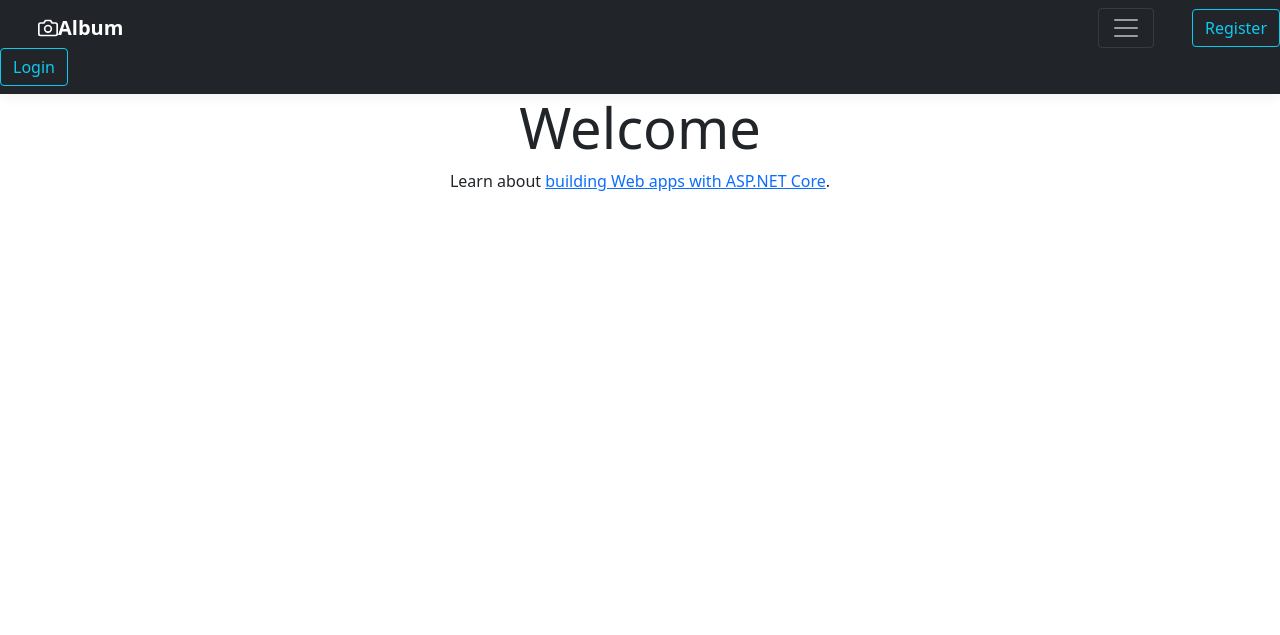
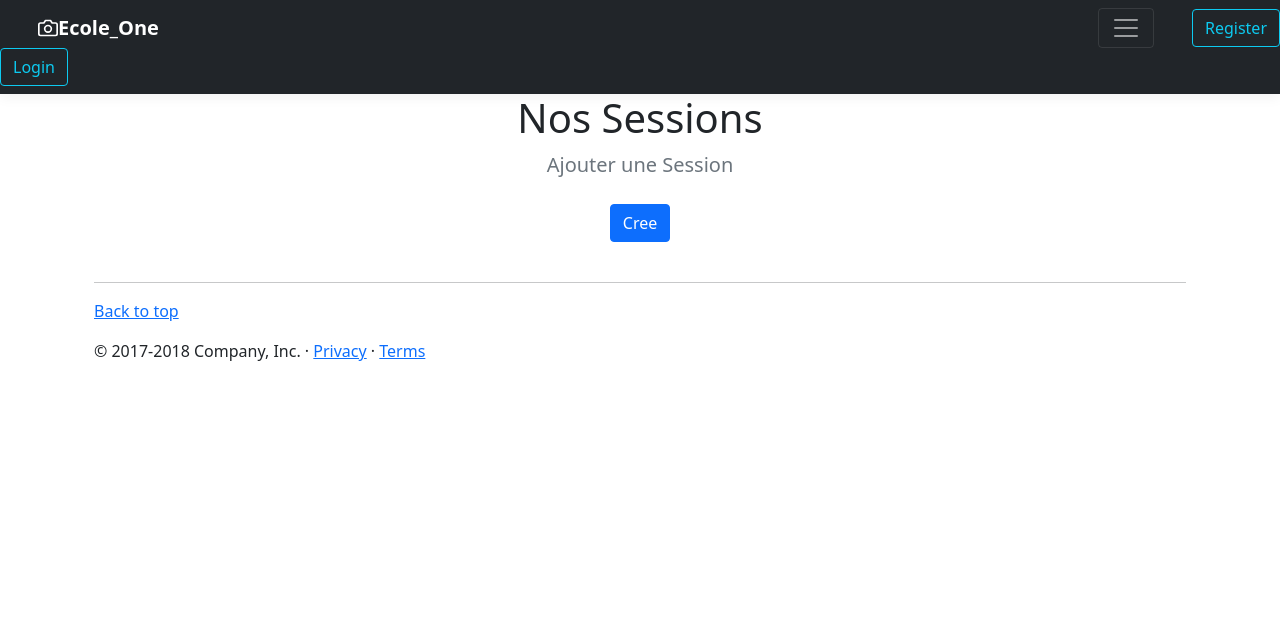
Before and after one commit to Paulmgt/AppScolaritePlus, an ASP.NET Core app: page / in a window 1280 px wide. Shown: the top 635 px of the page. Run offline with ASP.NET Core 8, Linux system fonts and the light colour scheme; style sheets or scripts are compiled from the project's sources; some libraries are stand-ins or nearby versions.

Commit message:
Bootstrap ajout 18h00

```diff
--- a/AppScolaritePlus/Controllers/SessionsFormationsController.cs
+++ b/AppScolaritePlus/Controllers/SessionsFormationsController.cs
@@ -48,7 +48,7 @@
         // GET: SessionsFormations/Create
         public IActionResult Create()
         {
-            ViewData["ParcoursId"] = new SelectList(_context.Parcours, "Id", "Id");
+            ViewData["ParcoursId"] = new SelectList(_context.Parcours, "Id", "Intitule");
             return View();
         }
 
--- a/AppScolaritePlus/Program.cs
+++ b/AppScolaritePlus/Program.cs
@@ -45,7 +45,7 @@
 
 app.MapControllerRoute(
     name: "default",
-    pattern: "{controller=Home}/{action=Index}/{id?}");
+    pattern: "{controller=SessionsFormations}/{action=Index}/{id?}");
 app.MapRazorPages();
 
 app.Run();
--- a/AppScolaritePlus/Views/Parcours/Index.cshtml
+++ b/AppScolaritePlus/Views/Parcours/Index.cshtml
@@ -41,7 +41,7 @@
                       <a asp-action="Delete"  asp-route-id="@item.Id" class="btn btn-sm btn-outline-secondary">Delete</a>
 
                     </div>
-                    <small class="text-muted">9 mins</small>
+                    <small class="text-muted"></small>
                   </div>
                 </div>
               </div>
--- a/AppScolaritePlus/Views/SessionsFormations/Index.cshtml
+++ b/AppScolaritePlus/Views/SessionsFormations/Index.cshtml
@@ -5,50 +5,82 @@
     Layout = "~/Views/Shared/_Layout.cshtml";
 }
 
-<h1>Index</h1>
 
-<p>
-    <a asp-action="Create">Nouvelles Session</a>
-</p>
-<table class="table">
-    <thead>
-        <tr>
-            <th>
-                @Html.DisplayNameFor(model => model.Nom)
-            </th>
-            <th>
-                @Html.DisplayNameFor(model => model.DateDebut)
-            </th>
-            <th>
-                @Html.DisplayNameFor(model => model.DateFin)
-            </th>
-            <th>
-                @Html.DisplayNameFor(model => model.Parcours)
-            </th>
-            <th></th>
-        </tr>
-    </thead>
-    <tbody>
-@foreach (var item in Model) {
-        <tr>
-            <td>
-                @Html.DisplayFor(modelItem => item.Nom)
-            </td>
-            <td>
-                @Html.DisplayFor(modelItem => item.DateDebut)
-            </td>
-            <td>
-                @Html.DisplayFor(modelItem => item.DateFin)
-            </td>
-            <td>
-                @Html.DisplayFor(modelItem => item.Parcours.Intitule)
-            </td>
-            <td>
-                <a asp-action="Edit" asp-route-id="@item.Id">Edit</a> |
-                <a asp-action="Details" asp-route-id="@item.Id">Details</a> |
-                <a asp-action="Delete" asp-route-id="@item.Id">Delete</a>
-            </td>
-        </tr>
-}
-    </tbody>
-</table>
+
+
+ <main role="main">
+
+     <section class="jumbotron text-center">
+        <div class="container">
+          <h1 class="jumbotron-heading">Nos Sessions</h1>
+          <p class="lead text-muted">Ajouter une Session</p>
+          <p>
+            <a asp-action="Create" class="btn btn-primary my-2">Cree</a>
+
+          </p>
+        </div>
+      </section>
+      <!-- Marketing messaging and featurettes
+      ================================================== -->
+      <!-- Wrap the rest of the page in another container to center all the content. -->
+
+      <div class="container marketing">
+
+        <!-- Three columns of text below the carousel -->
+        <div class="row">
+
+               @foreach (var item in Model.Take(2))
+    {
+          <div class="col-lg-4" style="align-content:center;">
+
+            <img class="rounded-circle" src="~/LogosParcours/@item.Parcours?.Logo" alt="@item.Parcours?.Logo" width="140" height="140">
+            <h2>@item.Parcours?.Intitule</h2>
+            <p>@item.Parcours.Resume</p>
+                <p><a class="btn btn-secondary"  asp-controller="Parcours" asp-action="Details" role="button">View details »</a></p>
+            </div>
+    }
+          </div><!-- /.col-lg-4 -->
+
+          <!-- START THE FEATURETTES -->
+
+        <hr class="featurette-divider">
+
+
+        <div class="row featurette">
+
+            @foreach (var item in Model)
+
+            {
+                <div class="col-md-7">
+            <h2 class="featurette-heading">@item.Parcours?.Intitule <span class="text-muted">Du @item.DateDebut au @item.DateFin</span></h2>
+            <p class="lead">@item.Parcours.Resume </p>
+             <div class="btn-group">
+                      <a asp-action="Edit" asp-route-id="@item.Id" class="btn btn-sm btn-outline-secondary">Editer</a>
+                      <a asp-action="Details"  asp-route-id="@item.Id"  class="btn btn-sm btn-outline-secondary">Details</a>
+                      <a asp-action="Delete"  asp-route-id="@item.Id" class="btn btn-sm btn-outline-secondary">Delete</a>
+                  </div>
+                </div>
+                <div class="col-md-5">
+            <img class="rounded float-right" data-src="holder.js/300x300/auto" alt="300x300" style="width: 300px; height: 300;" src="~/logosParcours/@item?.Parcours.Logo" data-holder-rendered="true">
+          </div>
+
+          <hr class="featurette-divider">
+
+
+                }
+        </div>
+
+
+
+
+        <!-- /END THE FEATURETTES -->
+
+      </div><!-- /.container -->
+
+
+      <!-- FOOTER -->
+      <footer class="container">
+        <p class="float-right"><a href="#">Back to top</a></p>
+        <p>© 2017-2018 Company, Inc. · <a href="#">Privacy</a> · <a href="#">Terms</a></p>
+      </footer>
+    </main>
--- a/AppScolaritePlus/Views/Shared/_Layout.cshtml
+++ b/AppScolaritePlus/Views/Shared/_Layout.cshtml
@@ -22,16 +22,16 @@
             <div class="col-sm-4 offset-md-1 py-4">
               <ul class="list-unstyled">
                          <li class="nav-item">
-                            <a  class="btn btn-sm btn-outline-secondary" asp-controller="Utilisateurs" asp-action="index">Utilisateurs</a>
+                            <a class="btn btn-dark" asp-controller="Utilisateurs" asp-action="index" style="">Utilisateurs</a>
                         </li>
                          <li class="nav-item">
-                            <a  class="btn btn-sm btn-outline-secondary" asp-controller="Modules" asp-action="index">Modules</a>
+                            <a class="btn btn-dark" asp-controller="Modules" asp-action="index" style="">Modules</a>
                         </li>
                          <li class="nav-item">
-                            <a  class="btn btn-sm btn-outline-secondary" asp-controller="Parcours" asp-action="index">Parcours</a>
+                            <a class="btn btn-dark" asp-controller="Parcours" asp-action="index" style="">Parcours</a>
                         </li>
                         <li class="nav-item">
-                            <a  class="btn btn-sm btn-outline-secondary" asp-controller="SessionsFormations" asp-action="index">Sessions</a>
+                            <a class="btn btn-dark"  asp-controller="SessionsFormations" asp-action="index" style="" >Sessions</a>
                         </li>
               </ul>
 
@@ -41,9 +41,9 @@
       </div>
       <div class="navbar navbar-dark bg-dark box-shadow">
         <div class="container d-flex justify-content-between">
-          <a href="#" class="navbar-brand d-flex align-items-center">
+          <a asp-controller="SessionsFormations" asp-action="index" class="navbar-brand d-flex align-items-center">
             <svg xmlns="http://www.w3.org/2000/svg" width="20" height="20" viewBox="0 0 24 24" fill="none" stroke="currentColor" stroke-width="2" stroke-linecap="round" stroke-linejoin="round" class="mr-2"><path d="M23 19a2 2 0 0 1-2 2H3a2 2 0 0 1-2-2V8a2 2 0 0 1 2-2h4l2-3h6l2 3h4a2 2 0 0 1 2 2z"></path><circle cx="12" cy="13" r="4"></circle></svg>
-            <strong>Album</strong>
+            <strong>Ecole_One</strong>
           </a>
           <button class="navbar-toggler" type="button" data-toggle="collapse" data-target="#navbarHeader" aria-controls="navbarHeader" aria-expanded="false" aria-label="Toggle navigation">
             <span class="navbar-toggler-icon"></span>
@@ -53,6 +53,7 @@
 
     </div>
     </header>
+
 
 
 
```
Also changed, not shown: AppScolaritePlus/wwwroot/LogosParcours/IconSitePNG_987e232a-3ba7-48e6-9825-efdd592f6dae.png (added).
